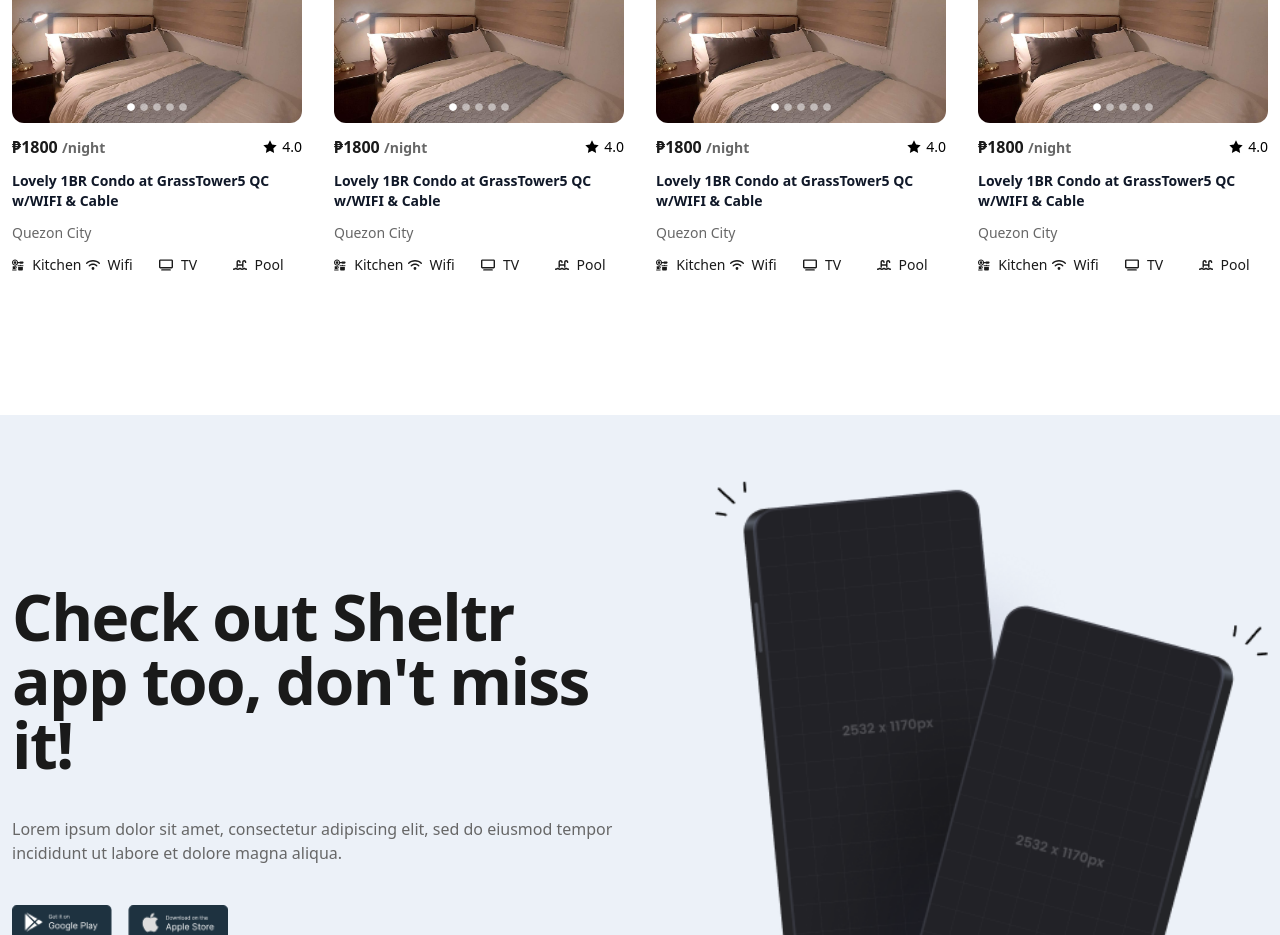
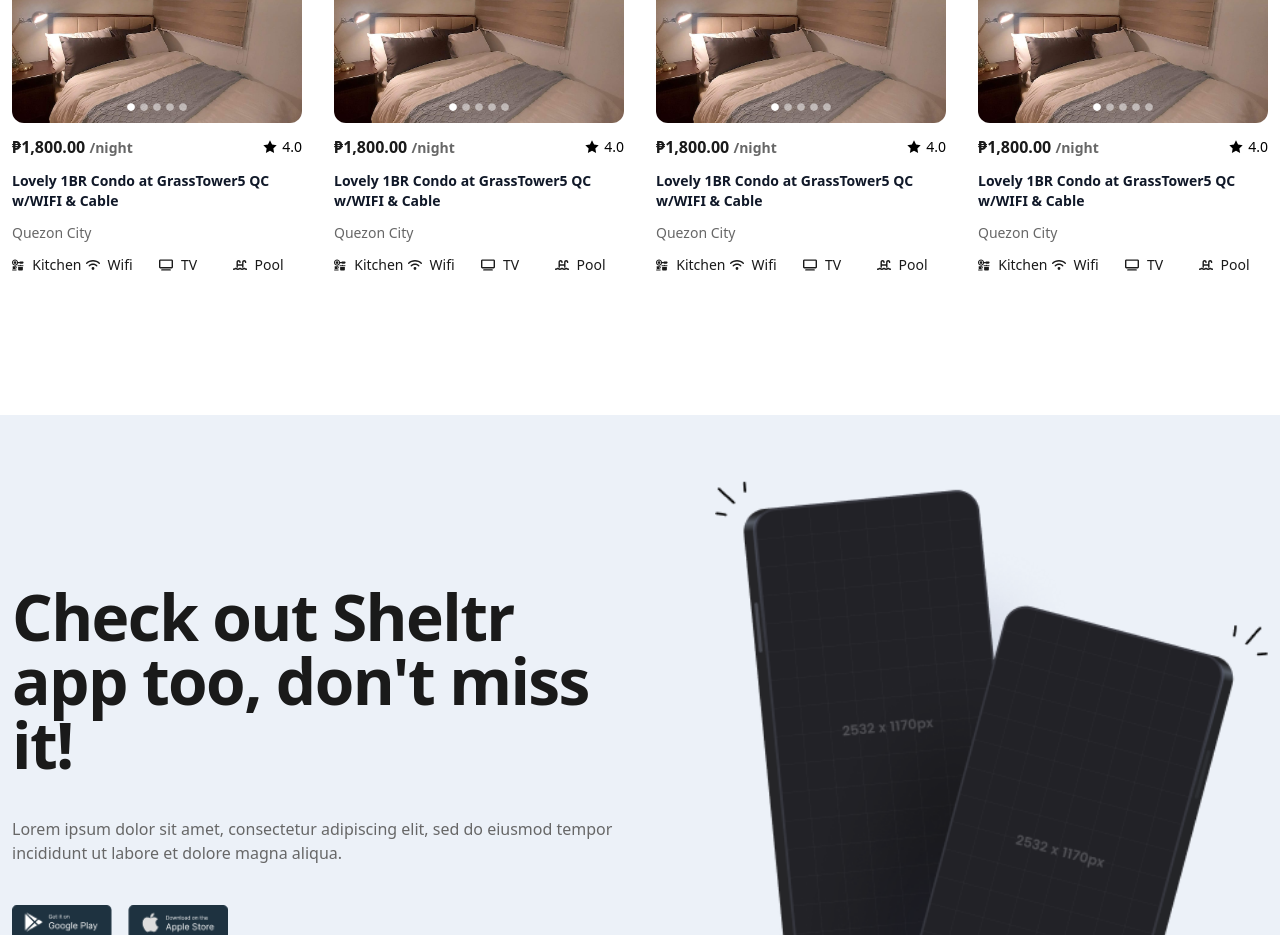
Before and after one commit to alonzojoe/sheltr, a React (Vite) app: page / in a window 1280 px wide. Shown: the part 1940-2875 px from the top of the page. Built offline with nearby package versions, Linux system fonts and the light colour scheme.

Commit message:
implement formatPrice in listing item, perNight and perMonth amount

```diff
--- a/src/features/Listings/components/Rentals.tsx
+++ b/src/features/Listings/components/Rentals.tsx
@@ -6,6 +6,7 @@ import { ImageCarousel, ImageSelector } from "./ImageChanger";
 import { FaKitchenSet, FaWifi, FaTv } from "react-icons/fa6";
 import { FaEye } from "react-icons/fa";
 import { FaSwimmingPool } from "react-icons/fa";
+import { formatPrice } from "@/lib/utils";
 
 import { type Rental } from "@/types";
 
@@ -79,7 +80,7 @@ export const RentalItem = ({ rental }: RentalItemProps) => {
       >
         <div className="flex items-center justify-between">
           <p className="text-base text-text-dark font-semibold">
-            ₱{rental.price[rateType]}{" "}
+            ₱{formatPrice(rental.price[rateType])}{" "}
             <small className="text-text-sub text-sm">/{label}</small>
           </p>
           <div className="flex items-center gap-1">
```
